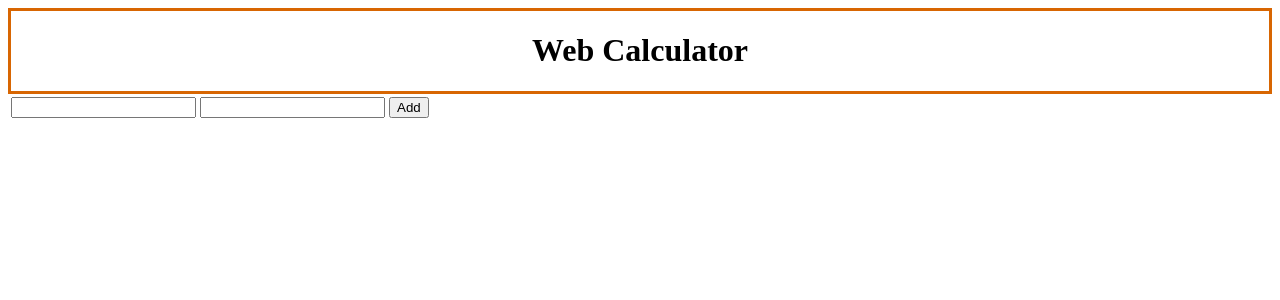
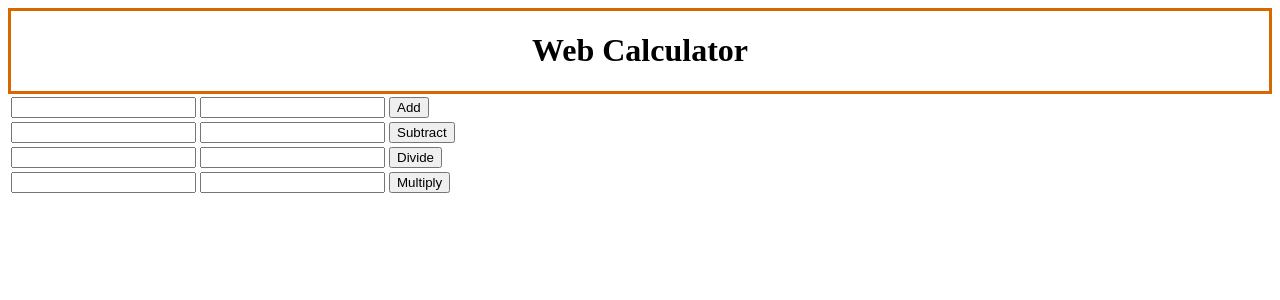
Before and after one commit to farhansabbir/bl, a Flask app: page / in a window 1280 px wide. Shown: the top 300 px of the page. Run offline with Flask 2, Linux system fonts and the light colour scheme.

Commit message:
new branch added for week2

```diff
--- a/main.py
+++ b/main.py
@@ -1,5 +1,4 @@
 from crypt import methods
-from pickle import GET
 from flask import Flask, render_template, request
 
 app = Flask(__name__)
@@ -12,5 +11,18 @@ def root():
 def add():
     return str(float(request.form["num1"]) + float(request.form["num2"]))
 
+@app.route("/subtract", methods=["POST"])
+def subtract():
+    return str(float(request.form["num1"]) - float(request.form["num2"]))
+
+@app.route("/divide", methods=["POST"])
+def divide():
+    return str(float(request.form["num1"]) / float(request.form["num2"]))
+
+@app.route("/multiply", methods=["POST"])
+def multiply():
+    return str(float(request.form["num1"]) * float(request.form["num2"]))
+
+
 if __name__ == "__main__":
     app.run(debug=True, port=3000)
--- a/templates/index.html
+++ b/templates/index.html
@@ -29,6 +29,45 @@
                 </td>
             </form>
             </tr>
+            <tr>
+                <form method="post" action="/subtract">
+                <td>
+                    <input type="text" name="num1">
+                </td>
+                <td>
+                    <input type="text" name="num2">
+                </td>
+                <td>
+                    <input type="submit" value="Subtract">
+                </td>
+            </form>
+            </tr>
+            <tr>
+                <form method="post" action="/divide">
+                <td>
+                    <input type="text" name="num1">
+                </td>
+                <td>
+                    <input type="text" name="num2">
+                </td>
+                <td>
+                    <input type="submit" value="Divide">
+                </td>
+            </form>
+            </tr>
+            <tr>
+                <form method="post" action="/multiply">
+                <td>
+                    <input type="text" name="num1">
+                </td>
+                <td>
+                    <input type="text" name="num2">
+                </td>
+                <td>
+                    <input type="submit" value="Multiply">
+                </td>
+            </form>
+            </tr>
         </table>
     </div>
 </body>
```
